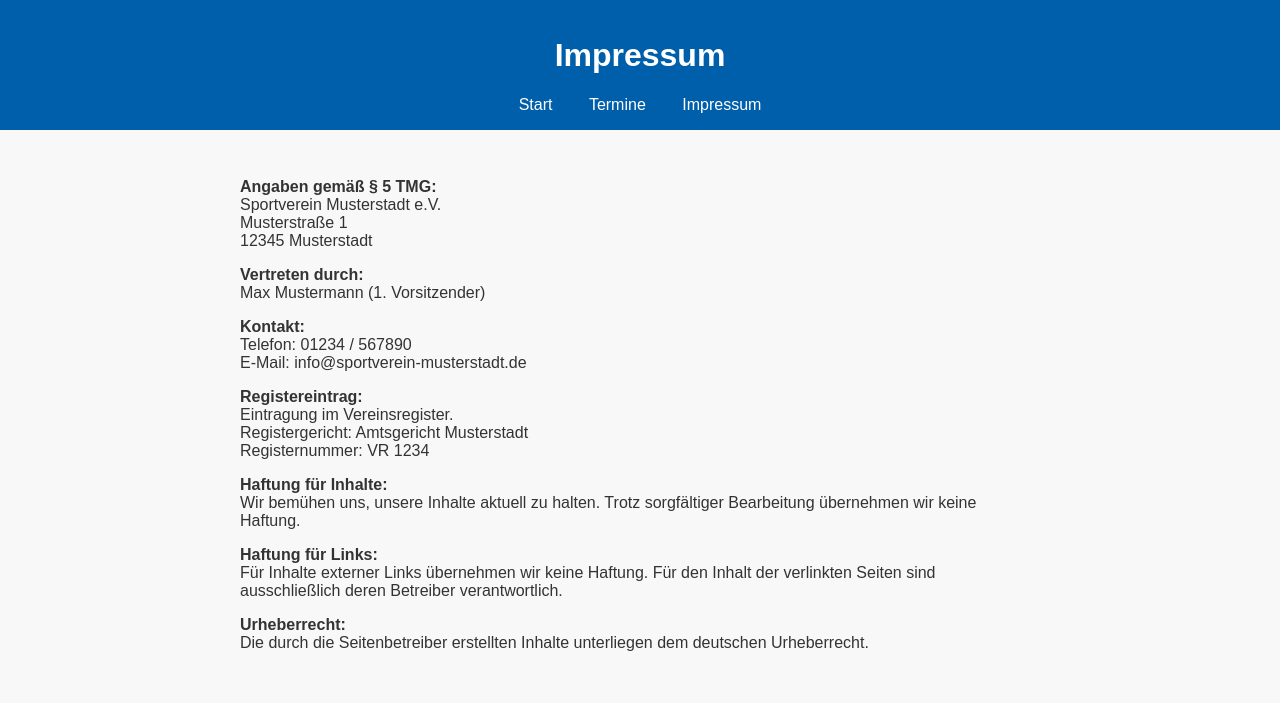
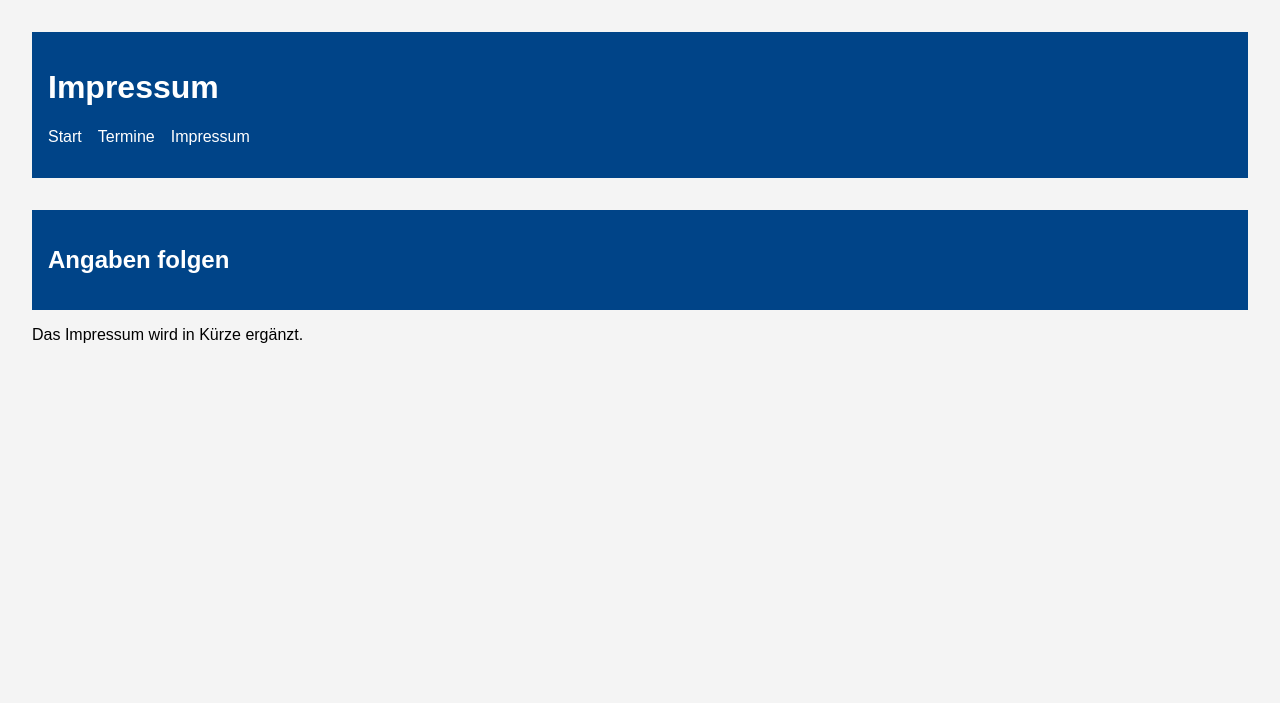
Before and after one commit to JogglGallagher/Webseite, a plain HTML site: page impressum.html in a window 1280 px wide. Drawn offline with Linux system fonts and the light colour scheme.

Commit message:
massively look

```diff
--- /dev/null
+++ b/assets/css/main.css
@@ -0,0 +1 @@
+body { font-family: sans-serif; background: #f4f4f4; margin: 0; padding: 2em; } header { background: #004488; color: white; padding: 1em; } nav ul { list-style: none; padding: 0; display: flex; gap: 1em; } nav a { color: white; text-decoration: none; } section { margin-top: 2em; }
--- a/impressum.html
+++ b/impressum.html
@@ -1,45 +1,26 @@
-<!DOCTYPE html>
-<html lang="de">
+<!DOCTYPE HTML>
+<html>
 <head>
-  <meta charset="UTF-8">
-  <title>Impressum – Sportverein Musterstadt</title>
-  <link rel="stylesheet" href="style.css">
+  <title>Impressum – SEK</title>
+  <meta charset="utf-8" />
+  <link rel="stylesheet" href="assets/css/main.css" />
 </head>
 <body>
-  <header>
+  <header id="header">
     <h1>Impressum</h1>
     <nav>
-      <a href="index.html">Start</a>
-      <a href="termine.html">Termine</a>
-      <a href="impressum.html">Impressum</a>
+      <ul>
+        <li><a href="index.html">Start</a></li>
+        <li><a href="termine.html">Termine</a></li>
+        <li><a href="impressum.html">Impressum</a></li>
+      </ul>
     </nav>
   </header>
-  <main>
-    <p><strong>Angaben gemäß § 5 TMG:</strong><br>
-    Sportverein Musterstadt e.V.<br>
-    Musterstraße 1<br>
-    12345 Musterstadt<br></p>
-
-    <p><strong>Vertreten durch:</strong><br>
-    Max Mustermann (1. Vorsitzender)</p>
-
-    <p><strong>Kontakt:</strong><br>
-    Telefon: 01234 / 567890<br>
-    E-Mail: info@sportverein-musterstadt.de</p>
-
-    <p><strong>Registereintrag:</strong><br>
-    Eintragung im Vereinsregister.<br>
-    Registergericht: Amtsgericht Musterstadt<br>
-    Registernummer: VR 1234</p>
-
-    <p><strong>Haftung für Inhalte:</strong><br>
-    Wir bemühen uns, unsere Inhalte aktuell zu halten. Trotz sorgfältiger Bearbeitung übernehmen wir keine Haftung.</p>
-
-    <p><strong>Haftung für Links:</strong><br>
-    Für Inhalte externer Links übernehmen wir keine Haftung. Für den Inhalt der verlinkten Seiten sind ausschließlich deren Betreiber verantwortlich.</p>
-
-    <p><strong>Urheberrecht:</strong><br>
-    Die durch die Seitenbetreiber erstellten Inhalte unterliegen dem deutschen Urheberrecht.</p>
-  </main>
+  <section>
+    <header class="major">
+      <h2>Angaben folgen</h2>
+    </header>
+    <p>Das Impressum wird in Kürze ergänzt.</p>
+  </section>
 </body>
 </html>
```
Also changed, not shown: index.html (+18 -14 lines), termine.html (+18 -15 lines).
